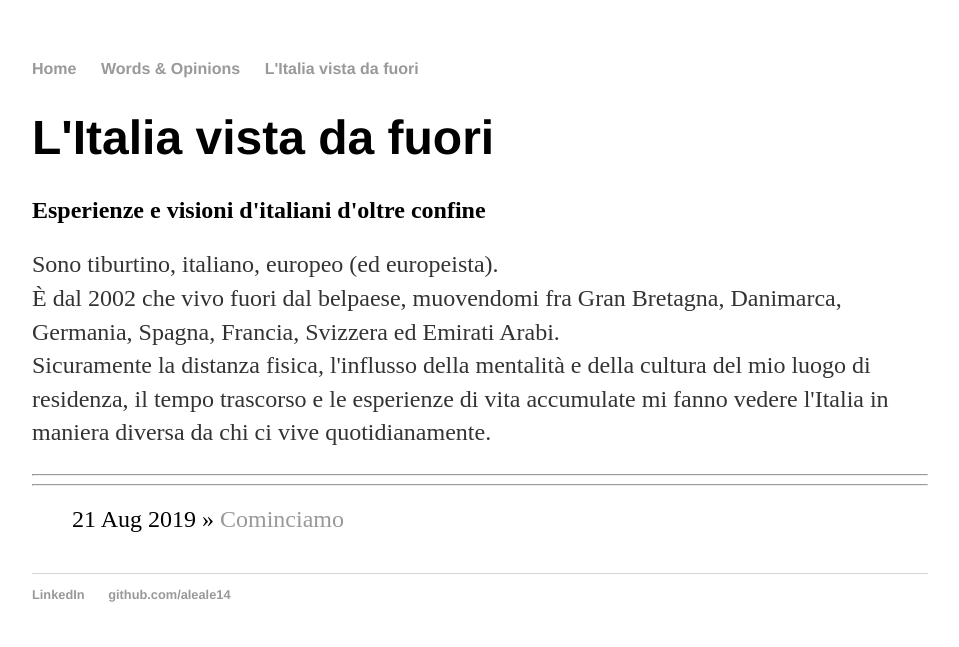
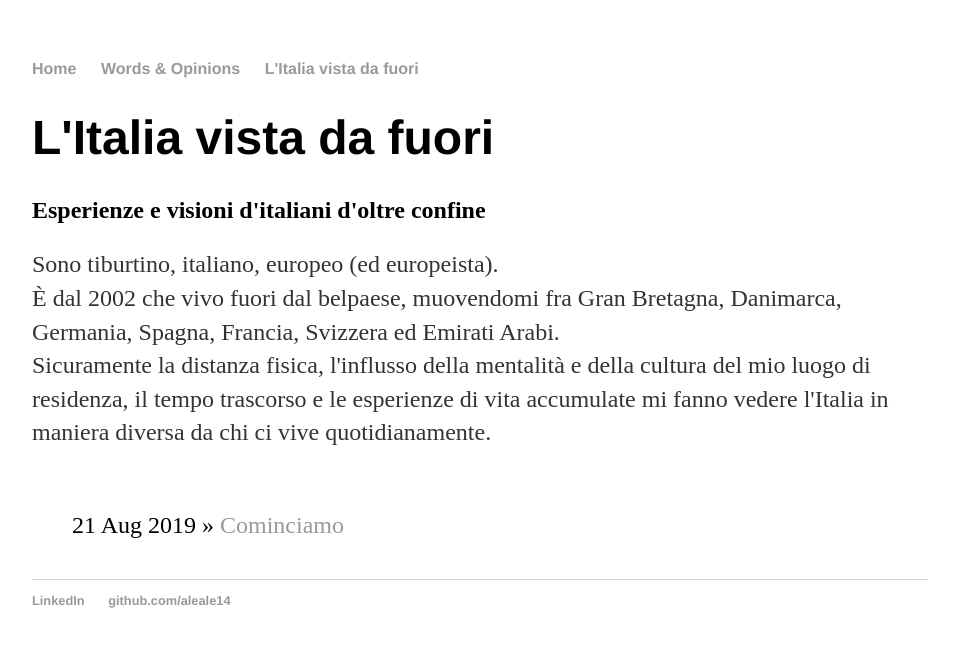
Before and after one commit to aleale14/aleale14.github.io, a Jekyll site: the page built from blog/index.html, in a window 1280 px wide. Shown: the top 647 px of the page, without its empty margins (160-1119 px from the left). Built offline with Jekyll 4.4.1, drawn with Linux system fonts in a browser that asks for light colours.

Commit message:
Update index.html

```diff
--- a/blog/index.html
+++ b/blog/index.html
@@ -12,7 +12,8 @@ title: L'Italia vista da fuori
 					Sicuramente la distanza fisica, l'influsso della mentalità e della cultura del mio luogo di residenza, il tempo trascorso e le esperienze di vita accumulate mi fanno vedere l'Italia in maniera diversa da chi ci vive quotidianamente.<br>
 					</p>
     		</div><!-- /.blurb -->
-	<hr /> <hr />
+
+<br>
 
 	<ul class="posts">
 
```
